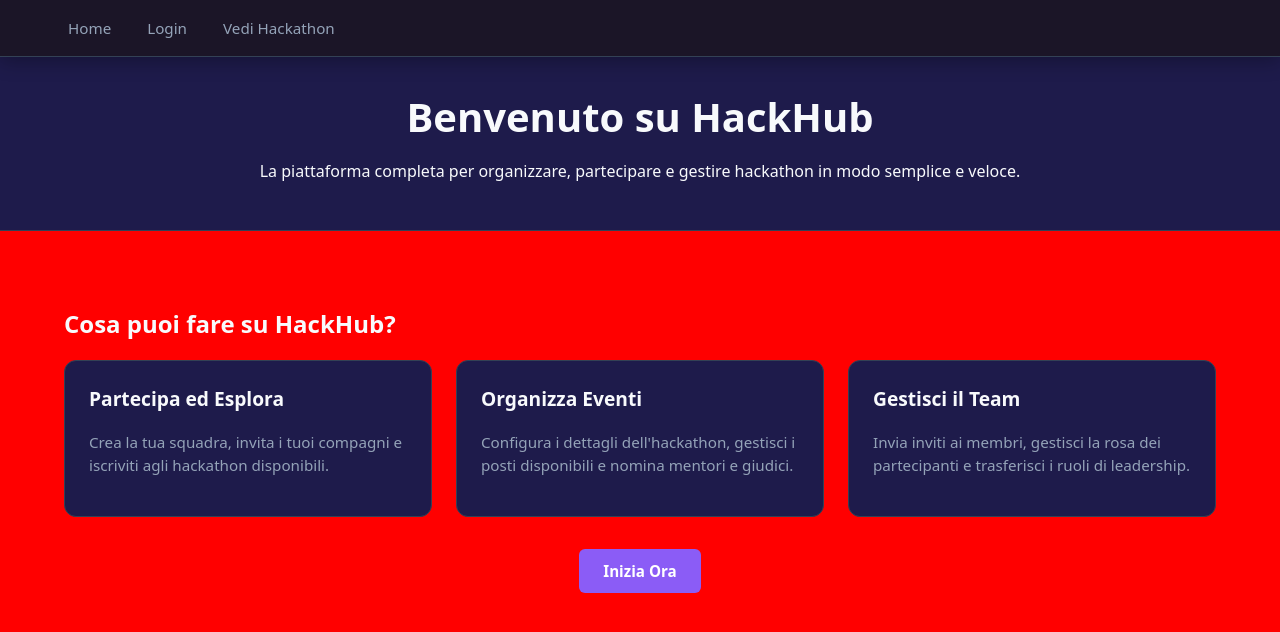
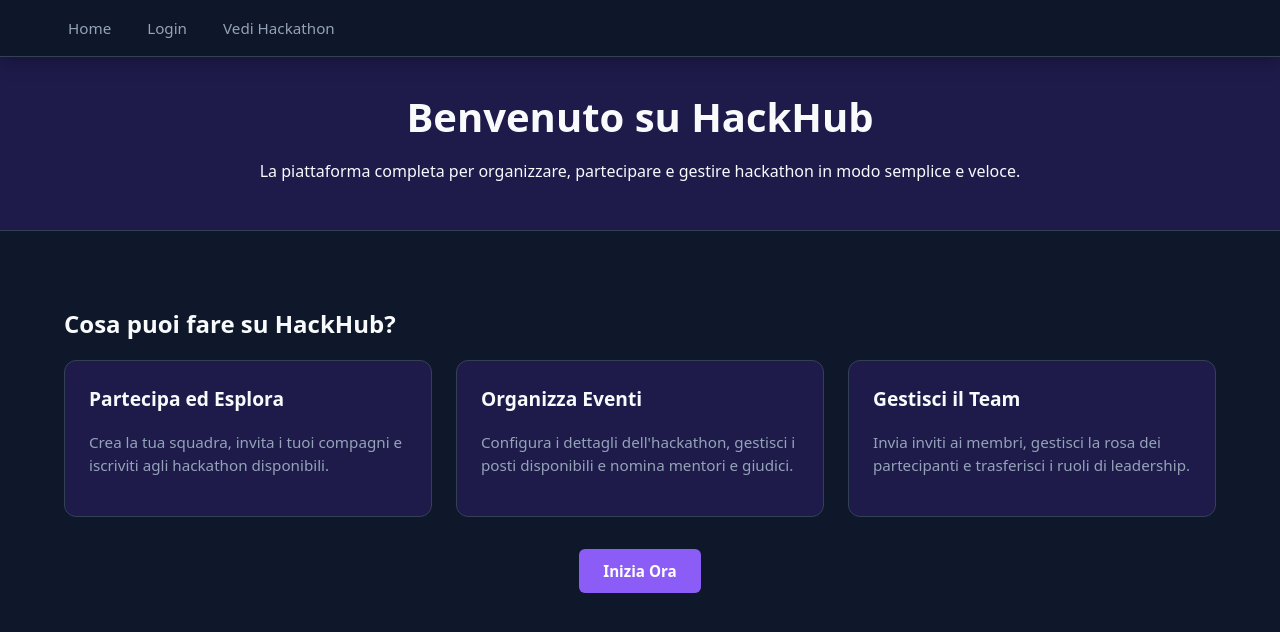
Before and after one commit to notJhonatanSilenzi/HackHub---Applicazioni-Web-Mobile-e-Cloud, a React (Vite) app in the folder frontend/: page / in a window 1280 px wide. Shown: the top 632 px of the page. Built offline with nearby package versions, Linux system fonts and the light colour scheme.

Commit message:
Secondo commit di test del deployment e della pipeline CI/CD, riportando il colore di sfondo da rosso a blu scuro, come all'inizio.

```diff
--- a/frontend/src/index.css
+++ b/frontend/src/index.css
@@ -2,7 +2,7 @@
    VARIABILI GLOBALI (PALETTE HACKHUB)
    ========================================================================== */
 :root {
-  --bg-dark: red;
+  --bg-dark: #0f172a;
   --card-bg: #1e1b4b;
   --primary: #8b5cf6;
   --primary-hover: #7c3aed;
```
